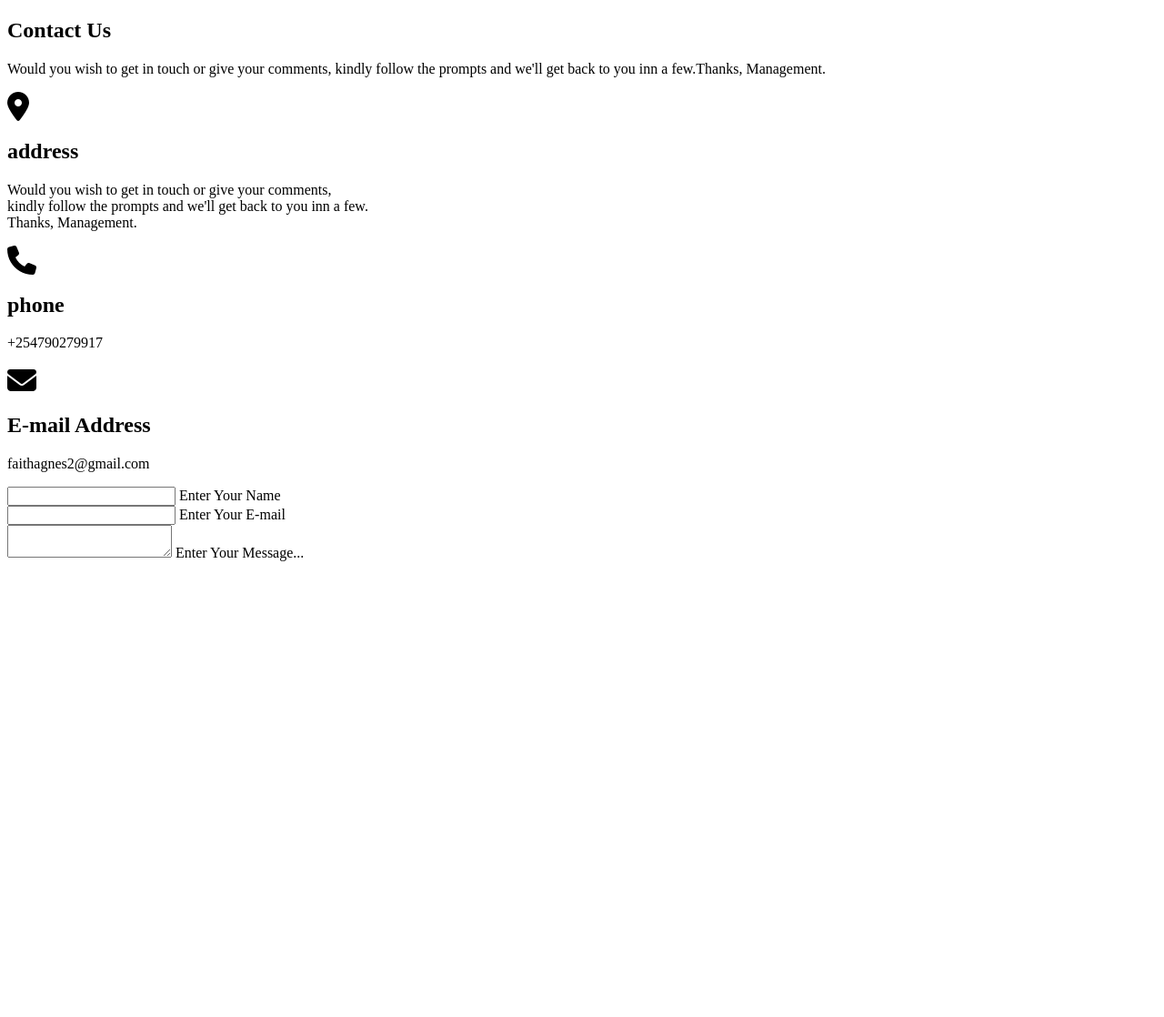
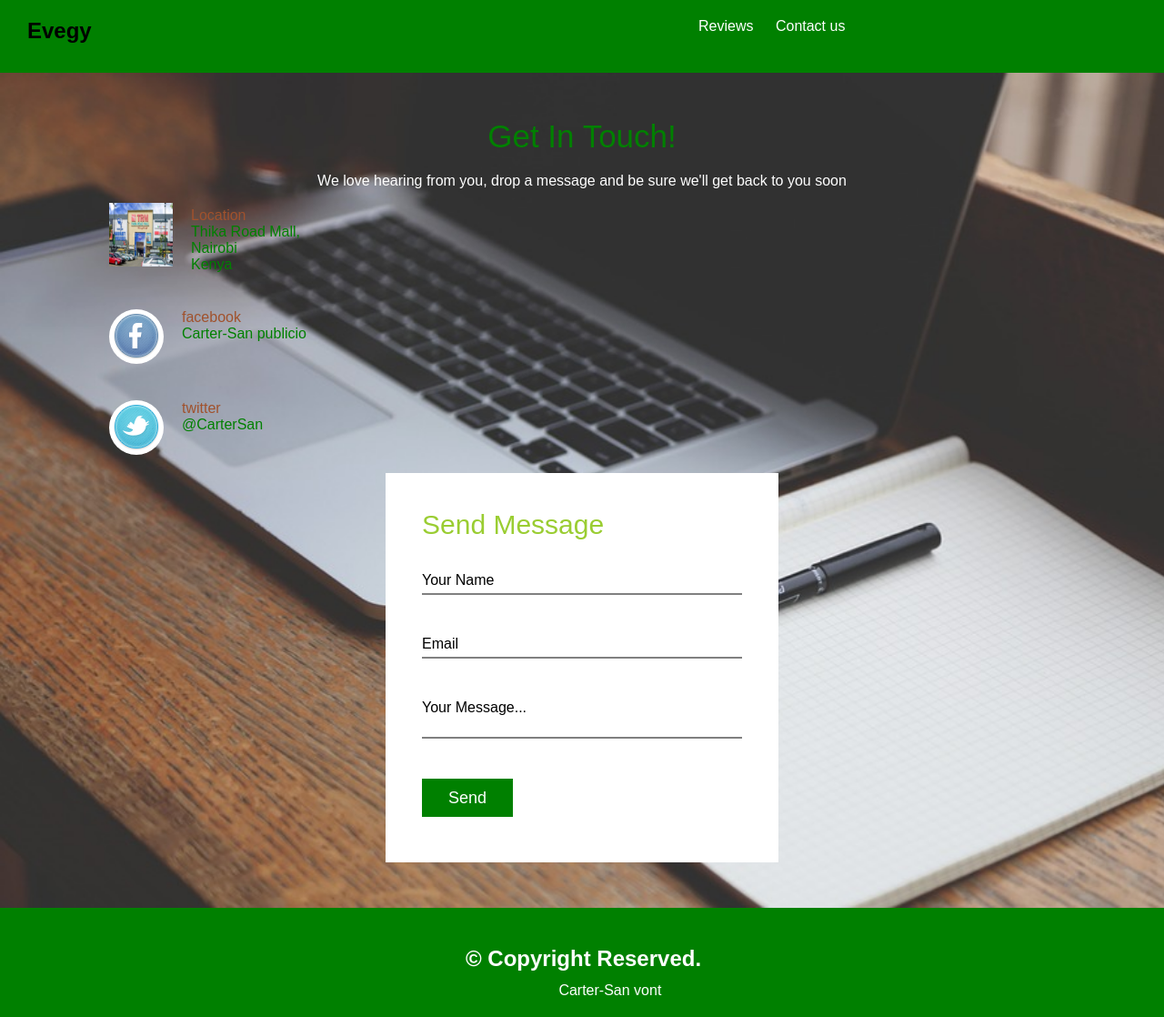
Before and after one commit to Ag-nes/Carter-San-Vont, a plain HTML site: page index.html in a window 1280 px wide. Shown: the whole page at 91% size. Before the commit the page ends 800 px from the top, so only its background shows below. Drawn offline with Linux system fonts and the light colour scheme; a web font is replaced by a local one.

Commit message:
Contact structure

```diff
--- a/index.html
+++ b/index.html
@@ -2,73 +2,75 @@
 <html lang="en">
     <head>
         <meta charset="UTF-8">
-        <meta name="viewport" content="width=device-width, initial-scale=1.0">
-        <link rel="stylesheet" href="https://stackpath.bootstrapcdn.com/font-awesome/4.7.0/css/fontawesome.min.css" integrity="sha384-jLKHWM3JRmfMU0A5x5AkjWkw/EYfGUAGagvnfryNV3F9VqM98XiIH7VBGVoxVSc7" crossorigin="anonymous">
+        <meta name="viewport" content="width=device-width, initial-scale =1.0">
         <title>Contact Page</title>
+        <link rel="stylesheet" href="https://cdn.jsdelivr.net/npm/@fortawesome/fontawesome-free@5.15.4/css/fontawesome.min.css" integrity="sha384-jLKHWM3JRmfMU0A5x5AkjWkw/EYfGUAGagvnfryNV3F9VqM98XiIH7VBGVoxVSc7" crossorigin="anonymous">
         <link rel="stylesheet" href="styles.css">
     </head>
     <body>
-        <div class="container">
-            <header>
-                <h2>Contact Us</h2>
-                <p>
-                    Would you wish to get in touch or give your comments, kindly follow the prompts and we'll get back to you inn a few.Thanks, Management.
-                </p>
-            </header>
+        <header>
+            <h2>Evegy</h2>
+            <div class="nav">
+                <a href="">Reviews</a>
+                <a href="">Contact us</a>
+            </div>
+        </header>
+        <section class="contact">
             <div class="content">
-                <div class="container-form">
-                    <section>
-                        <i class="fa fa-map-marker fa-2x" aria-hidden="true"></i>
-                        <h2>address</h2>
-                        <p>Would you wish to get in touch or give your comments, <br>
-                           kindly follow the prompts and we'll get back to you inn a few.<br>
-                           Thanks, Management.
+                <h2>Get In Touch!</h2>
+                <p>We love hearing from you, drop a message and be sure we'll get back to you soon</p>
+            </div>
+            <div class="container">
+                <div class="contactInfo">
+                    <div class="box">
+                            <div class="icon"><img src="images/mall-70x70.jpg"></div>
+                            <div class="text">
+                                <h3>Location</h3>
+                                <p>Thika Road Mall,<br>Nairobi<br>Kenya</p>
 
-                        </p>
-                    </section>
-
-                    <section>
-                        <i class="fa fa-phone fa-2x" aria-hidden="true"></i>
-                        <h2>phone</h2>
-                        <p>+254790279917</p>
-                    </section>
-
-                    <section>
-                        <i class="fa fa-envelope fa-2x" aria-hidden="true"></i>
-                        <h2>E-mail Address</h2>
-                        <p>
-                            faithagnes2@gmail.com
-                        </p>
-                    </section>
+                            </div>
+                    </div>
+                    <div class="box">
+                            <div class="icon"><img src="images/facebook.png"></div>
+                            <div class="text">
+                                <h3>facebook</h3>
+                                <p>Carter-San publicio</p>
+                            </div>
+                    </div>
+                    <div class="box">
+                            <div class="icon"><img src="images/twitter.png"></div>
+                            <div class="text">
+                                <h3>twitter</h3>
+                                <p>@CarterSan</p>
+                            </div>
+                    </div>
                 </div>
             </div>
-            <form>
-                <div class="form">
-                    <div class="right">
-                        <div class="contact-form">
-                            <input type="text" required>
-                            <span>Enter Your Name</span>
-                        </div>
-                        <div class="contact-form">
-                            <input type="E-mail" required>
-                            <span>Enter Your E-mail</span>
-                        </div>
+            <div class="contactForm">
+                <form>
+                    <h2>Send Message</h2>
+                    <div class="inputBox">
+                        <input type="text" required="required">
+                        <span>Your Name</span>
+                    </div>
+                    <div class="inputBox">
+                        <input type="text" required="required">
+                        <span>Email</span>
+                    </div>
+                    <div class="inputBox">
+                        <textarea name="" id="" required="required"></textarea>
+                        <span>Your Message...</span>
+                    </div>
+                    <div class="inputBox">
+                        <input type="submit" value="Send">
+                    </div>
+                </form>
+            </div>
+        </section>
+        <footer>
+            <h2>&copy; Copyright Reserved.</h2>
+            <p>Carter-San vont</p>
+        </footer>
 
-                        <div class="contact-form">
-                            <textarea name="text"></textarea>
-                            <span>
-                                Enter Your Message...
-                            </span>
-                        </div>
-
-                        <div class="contact-form">
-
-                        </div>
-                    </div>
-                </div>
-            </form>
-
-            </div>
-        </div>
     </body>
 </html>
--- a/styles.css
+++ b/styles.css
@@ -0,0 +1,174 @@
+@import url('https://fonts.googleapis.com/css2?family=Lexend+Peta&family=Poppins:ital,wght@0,300;0,600;0,700;1,100&family=Ubuntu:wght@400;500;700&display=swap');
+*{
+    margin: 0;
+    padding: 0;
+    font-family: 'Lexend Peta', sans-serif;
+    box-sizing: border-box;
+}
+.contact{
+    position: relative;
+    min-height: 100vh;
+    padding: 50px 100px;
+    display: flex;
+    justify-content: center;
+    align-items: center;
+    flex-direction: column;
+    background: url(images/desk-593327_960_720.jpg);
+    background-size: cover;
+}
+.contact .content{
+    max-width: 800;
+    text-align: center;
+
+
+}
+.contact .content h2{
+    font-size: 35px;
+    font-weight: 500;
+    color: green;
+    margin-bottom: 20px;
+}
+.contact .content p{
+    font-weight: 300;
+    color: white;
+}
+ .container{
+    width: 100%;
+
+    justify-content: center;
+    align-items: center;
+    margin-top: 3opx;
+}
+.container .contactInfo{
+    display: flex;
+    width: 50%;
+    flex-direction: column;
+}
+.container .contactInfo .box{
+    position: relative;
+    padding: 20px;
+    display: flex;
+}
+.container .contactInfo .box .icon{
+    min-width: 60px;
+    height: 60px;
+    background: #fff;
+    display: flex;
+    justify-content: center;
+    align-items: center;
+    border-radius: 50%;
+    font-size: 22px;
+}
+.container .contactInfo .box .text h3{
+    display: flex;
+    margin-left: 20px;
+    color: sienna;
+    font-size: 16px;
+    /* flex-direction: column; */
+    font-weight: 300;
+}
+.container .contactInfo .box .text p{
+    display: flex;
+    margin-left: 20px;
+    font-size: 16px;
+    color: green;
+    font-weight: 300;
+}
+.contactForm{
+    padding: 40px;
+    width: 40%;
+    background: white;
+}
+.contactForm h2{
+    font-size: 30px;
+    color: yellowgreen;
+    font-weight: 500;
+
+}
+.contactForm .inputBox{
+    position: relative;
+    width: 100%;
+    margin-top: 20px;
+}
+.contactForm .inputBox input,
+.contactForm .inputBox textarea{
+    width: 100%;
+    padding: 5px 0;
+    font-size: 16px;
+    margin: 10px 0;
+    border: none;
+    border-bottom: 2px solid gray;
+    outline: none;
+    resize: none;
+}
+.contactForm .inputBox span{
+    position: absolute;
+    left: 0;
+    padding: 5px 0;
+    font-size: 16px;
+    margin: 10px 0;
+    pointer-events: none;
+    transition: 0.5s;
+    color: black;
+}
+.contactForm .inputBox input:focus ~ span,
+.contactForm .inputBox input:valid ~ span,
+.contactForm .inputBox textarea:focus ~ span,
+.contactForm .inputBox textarea:valid ~ span{
+    color: green;
+    font-size: 12px;
+    transform: translate(-20px);
+}
+.contactForm .inputBox input[type="submit"]{
+    width: 100px;
+    background: green;
+    color: white;
+    border: none;
+    cursor: pointer;
+    padding: 3%;
+    font-size: 18px;
+}
+footer{
+    background-color: green;
+    position: absolute;
+    width: 100%;
+    color: white;
+}
+header{
+    height: 10vh;
+    background-color: green;
+    color: white;
+
+}
+header h2{
+    position: absolute;
+    margin-top: 20px;
+    left: 30px;
+    color: black;
+}
+footer{
+    height: 15vh;
+}
+footer h2{
+    position: absolute;
+    left: 40%;
+    bottom: 50px;
+}
+.nav{
+    position: absolute;
+    width: 100%;
+}
+.nav a{
+    position: relative;
+    left: 60%;
+    top: 20px;
+    color: white;
+    text-decoration: none;
+    margin-right: 20px;
+}
+footer p{
+    position: absolute;
+    left: 48%;
+    bottom: 20px;
+    color: white;
+}
--- /dev/null
+++ b/type.css
@@ -0,0 +1,75 @@
+*{
+    box-sizing: border-box;
+    margin: 0;
+    padding: 0;
+}
+body{
+    display: flex;
+    height: 100vh;
+}
+.rev-section{
+    text-align: center;
+    max-width: 1100px;
+    padding: 0 1rem;
+    margin: auto;
+}
+.title{
+    text-transform: uppercase;
+    font-size: 2.5rem;
+    color: black;
+    margin-bottom: .6rem;
+}
+.note{
+    font-size: 1.1rem;
+    color: sienna;
+    font-style: italic;
+}
+.reviews{
+    margin: 2rem auto;
+    flex-wrap: wrap;
+
+
+}
+.review{
+    margin: 0 1rem;
+    min-width: 300px;
+    flex: 1;
+}
+.head-review{
+    margin: 1.75rem auto;
+    width: 150px;
+    height: 150px;
+}
+img{
+    width: 100%;
+    height: 100%;
+    object-fit: cover;
+    border-radius: 50%;
+    box-shadow: 0 10px 25px black;
+}
+.body-review{
+    background-color: white;
+    padding: 2.5rem;
+    box-shadow: 2px 2px 10px 3px green;
+}
+.name-review{
+    font-size: 1.5rem;
+    color: green;
+    margin-bottom: .25rem;
+}
+.place-review{
+    color: black;
+    font-style: italic;
+}
+.rating{
+    color: sienna;
+    margin: 1rem 0;
+}
+.desc-review{
+    line-height: 1.5rem;
+    letter-spacing: 1px;
+    color: black;
+}
+@media (max-width:678px){
+
+}
```
Also changed, not shown: review.html (added, +83 -0 lines), images/contact.jpg (added), images/desk-593327_960_720.jpg (added), images/email-70x70.png (added), images/email.png (added), images/gmail.jpg (added), images/mall-70x70.jpg (added), images/mall.jpg (added), images/person1.jpg (added), images/person2.jpg (added), images/person4 copy.jpg (added), images/person4.jpg (added), images/person7.jpg (added), images/telephone.jpg (added), 1 other file.
